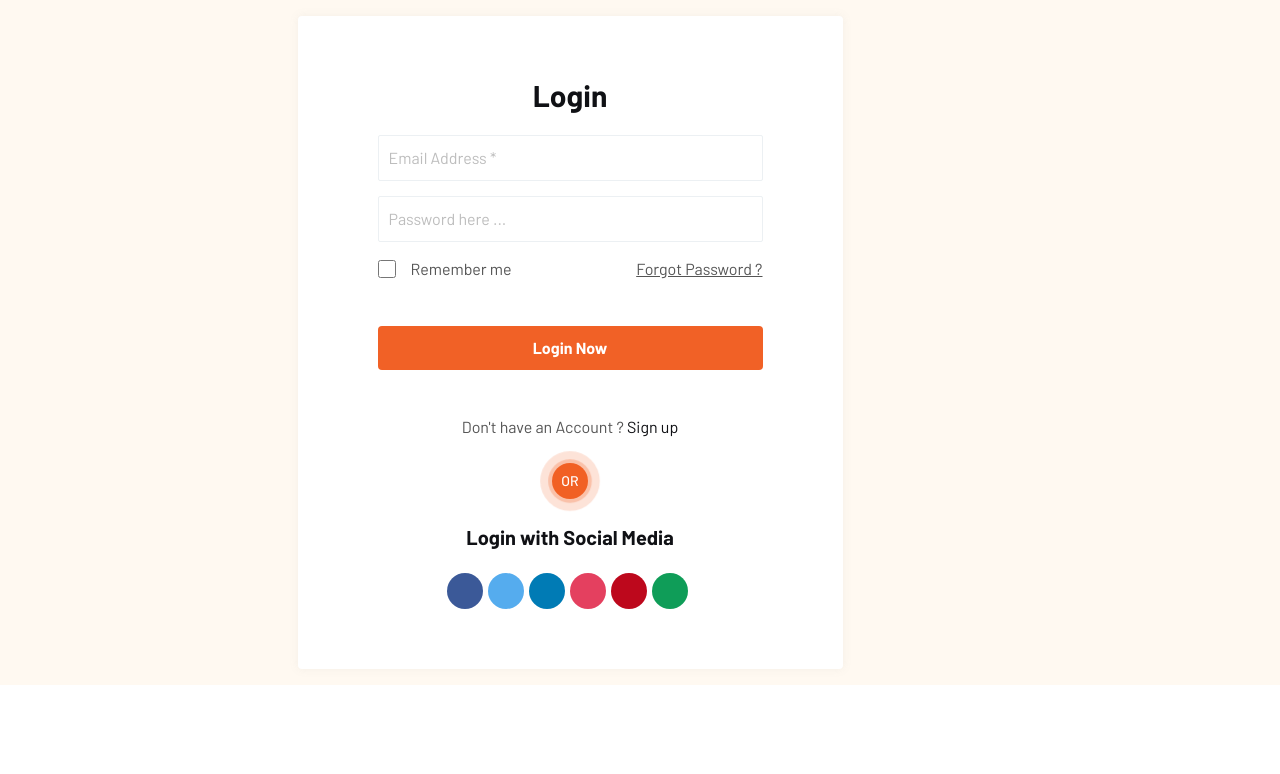
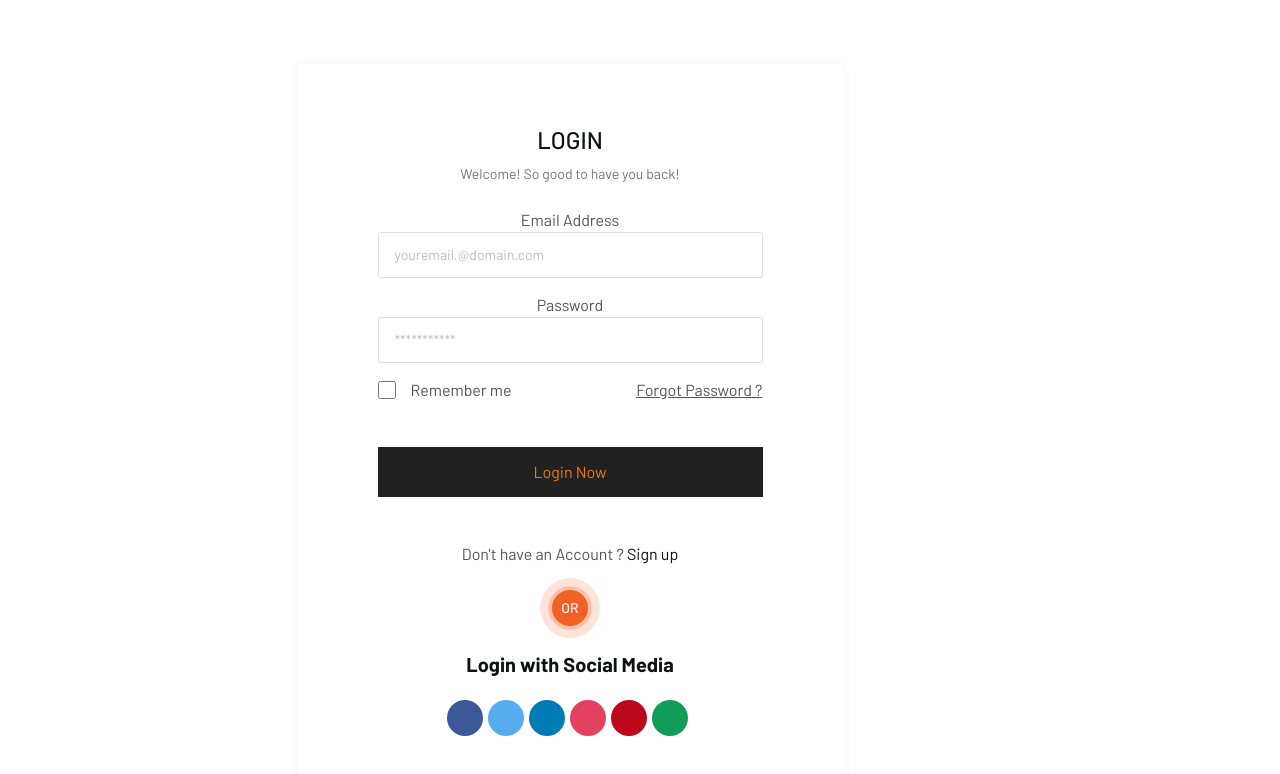
Before and after one commit to iwai-0310/Ecom-React, a React (Vite) app: page /login in a window 1280 px wide. Shown: the top 774 px of the page. Built offline with nearby package versions, Linux system fonts and the light colour scheme; no server answers; a web font is replaced by a local one.

Commit message:
style changes to the login form

```diff
--- a/src/components/Login.jsx
+++ b/src/components/Login.jsx
@@ -75,30 +75,39 @@ const Login = () => {
   const from = location.state?.from?.pathname || "/";
   return (
     <div>
-      <div className="login-section py-4 section-bg">
+      <div className="login-section py-16 ">
         <div className="container">
           <div className="account-wrapper">
-            <h3 className="title">{title}</h3>
+            <h3 className="text-2xl uppercase font-medium mb-2">{title}</h3>
+            <p class="text-gray-600 mb-6 text-sm mb-4">
+              Welcome! So good to have you back!
+            </p>
             <form className="account-form" onSubmit={handleLogin}>
               <div className="form-group">
+                <label for="email" class="text-gray-600 mb-2 block"></label>{" "}
+                Email Address
                 <input
+                  className="block w-full border border-gray-300 px-4 py-3 text-gray-600 text-sm rounded focus:ring-0 focus:border-teal-500 placeholder-gray-400"
                   type="email"
                   name="email"
                   id="email"
-                  placeholder="Email Address *"
+                  placeholder="youremail.@domain.com"
                   required
                 />
               </div>
               <div className="form-group">
+                <label for="password" class="text-gray-600 mb-2 block"></label>
+                Password
                 <input
+                  className="block w-full border border-gray-300 px-4 py-3 text-gray-600 text-sm rounded focus:ring-0 focus:border-teal-500 placeholder-gray-400"
                   type="password"
                   name="password"
                   id="password"
-                  placeholder="Password here ..."
+                  placeholder="***********"
                   required
                 />
               </div>
-              {/* showing messages here */}
+
               <div>
                 {error && (
                   <div className="error-message text-red-500">{error}</div>
@@ -117,13 +126,15 @@ const Login = () => {
                 </div>
               </div>
               <div className="form-group">
-                <button type="submit" className=" lab-btn">
+                <button
+                  type="submit"
+                  className=" bg-gray-900 text-orange-700 hover:bg-orange-700  hover:text-gray-900 hover:font-bold"
+                >
                   <span>{buttonTxt}</span>
                 </button>
               </div>
             </form>
 
-            {/* account bottom */}
             <div className="account-bottom">
               <span className="cate pt-10">
                 Don't have an Account ? <Link to="/sign-up">Sign up</Link>
@@ -132,7 +143,6 @@ const Login = () => {
                 <span>or</span>
               </span>
 
-              {/* social login here */}
               <h5 className="subtitle">{socialTitle}</h5>
               <ul className="lab-ul social-icons justify-center">
                 {socialList.map((val, i) => (
```
